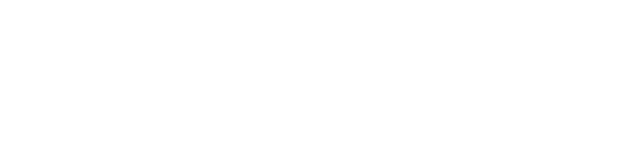
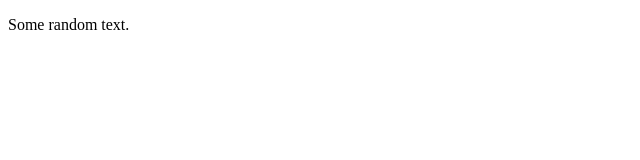
Before and after one commit to ofoe-fiergbor/git-practice, a plain HTML site: page index.html in a window 1280 px wide. Shown: the whole page, without its empty margins (0-640 px from the left). Drawn offline with Linux system fonts and the light colour scheme.

Commit message:
Added some random paragraph

```diff
--- a/index.html
+++ b/index.html
@@ -4,6 +4,8 @@
 
     </head>
     <body>
-
+        <p>
+            Some random text.
+        </p>
     </body>
 </html>
```
